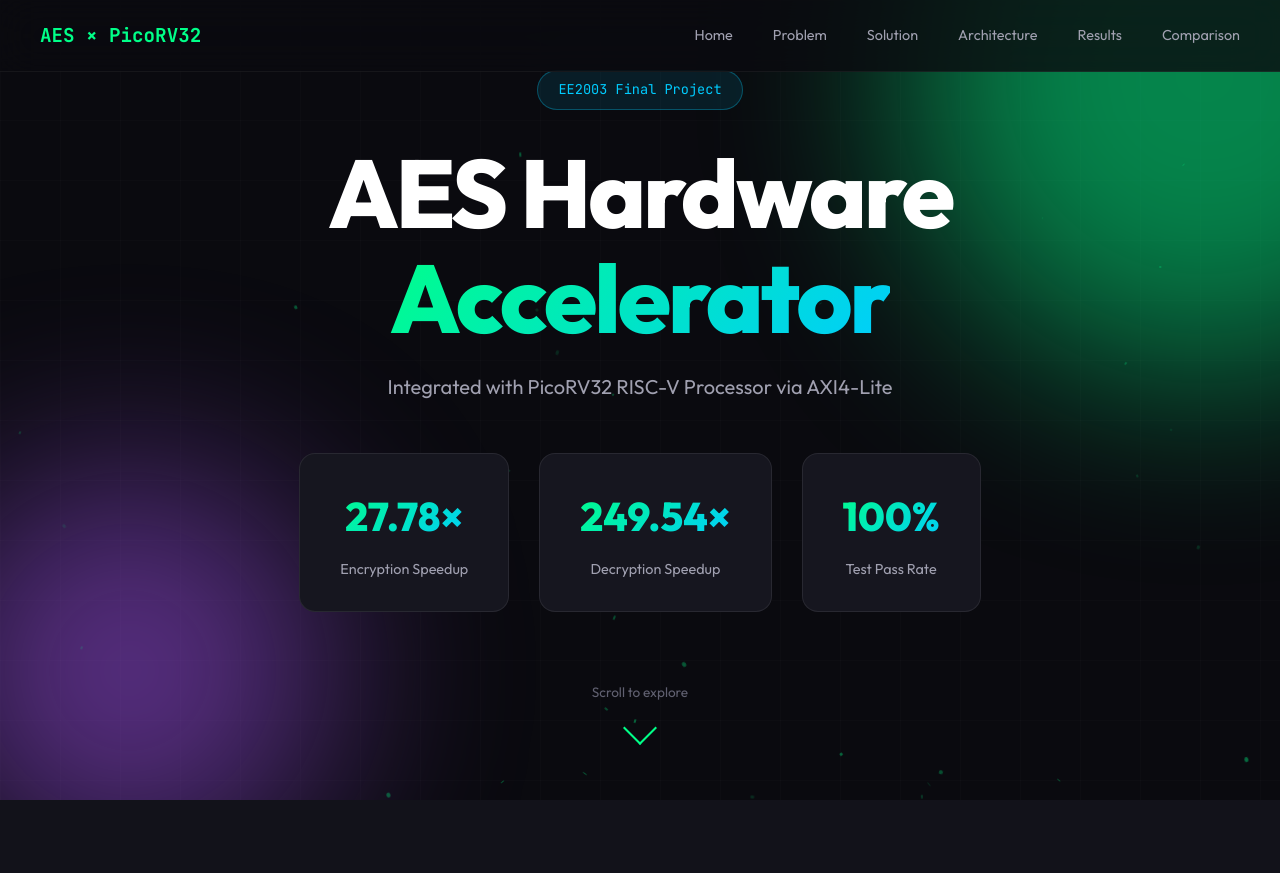
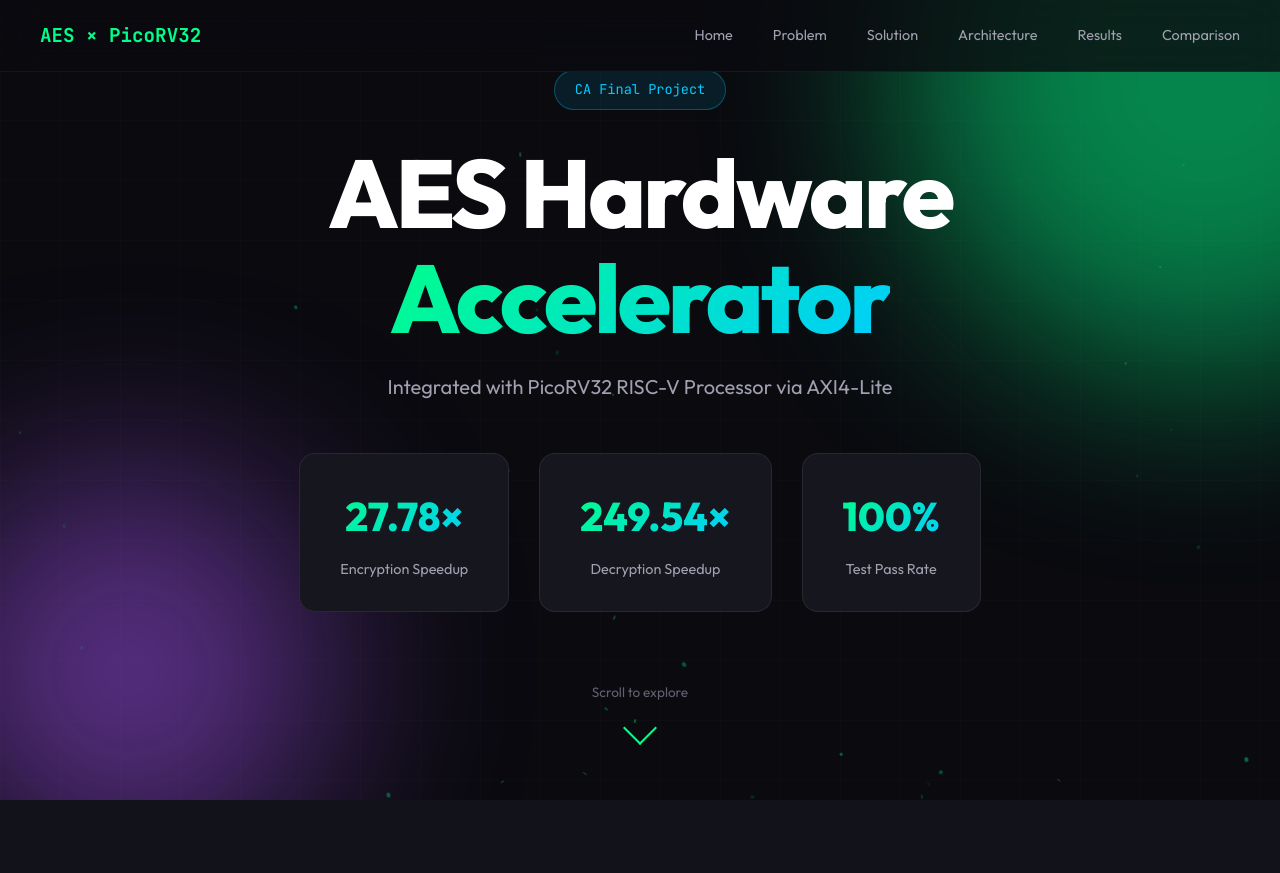
Before and after one commit to abdullatufail/picorv32, a plain HTML site: page presentation/index.html in a window 1280 px wide. Shown: the top 873 px of the page. Drawn offline with Linux system fonts and the light colour scheme.

Commit message:
copywriting changes

```diff
--- a/presentation/index.html
+++ b/presentation/index.html
@@ -31,7 +31,7 @@
             <div class="gradient-orb orb-2"></div>
         </div>
         <div class="hero-content">
-            <div class="hero-badge">EE2003 Final Project</div>
+            <div class="hero-badge">CA Final Project</div>
             <h1>AES Hardware<br><span class="gradient-text">Accelerator</span></h1>
             <p class="hero-subtitle">Integrated with PicoRV32 RISC-V Processor via AXI4-Lite</p>
             <div class="hero-stats">
```
